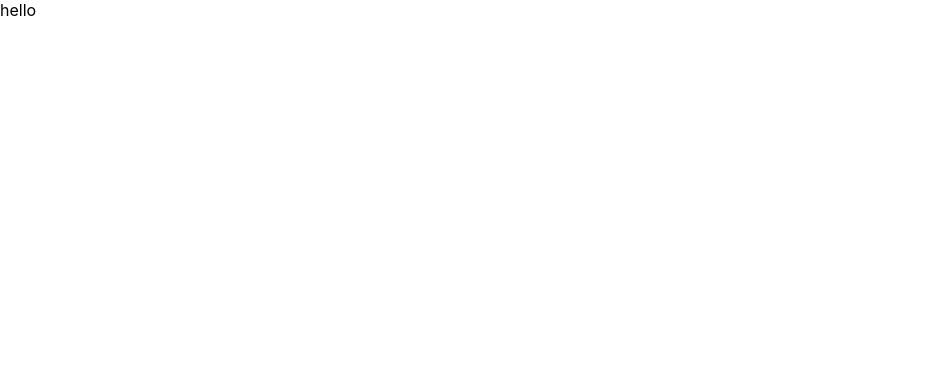
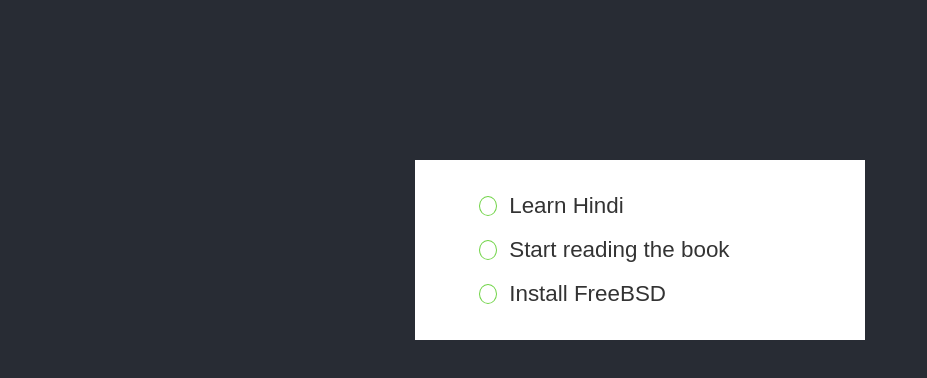
Before and after one commit to jpacanowski/react-todo-list-app, a React (Create React App) app: page / in a window 1280 px wide. Shown: the top 378 px of the page, without its empty margins (0-927 px from the left). Built offline with nearby package versions, Linux system fonts and the light colour scheme.

Commit message:
Add Tasks component

```diff
--- a/src/App.css
+++ b/src/App.css
@@ -1,38 +1,55 @@
-.App {
-  text-align: center;
+body {
+  background-color: #282c34;
 }
 
-.App-logo {
-  height: 40vmin;
-  pointer-events: none;
+.app {
+  margin: 10rem auto 0 auto;
+  background-color: #fff;
+  width: 450px;
 }
 
-@media (prefers-reduced-motion: no-preference) {
-  .App-logo {
-    animation: App-logo-spin infinite 20s linear;
-  }
+.todo {
+  display: flex;
+  align-items: center;
+  margin: 1rem 0;
 }
 
-.App-header {
-  background-color: #282c34;
-  min-height: 100vh;
+.todo-list {
   display: flex;
   flex-direction: column;
   align-items: center;
   justify-content: center;
-  font-size: calc(10px + 2vmin);
-  color: white;
 }
 
-.App-link {
-  color: #61dafb;
+.checkbox {
+  width: 18px;
+  height: 18px;
+  border-radius: 50%;
+  margin-right: 10px;
+  cursor: pointer;
+  font-size: 10px;
+  display: flex;
+  justify-content: center;
+  align-items: center;
+  transition: background-color .2s ease-in-out;
+  border: 1px solid #71D448;
 }
 
-@keyframes App-logo-spin {
-  from {
-    transform: rotate(0deg);
-  }
-  to {
-    transform: rotate(360deg);
-  }
+.checkbox:hover {
+  background-color: #71D448;
 }
+
+ul {
+  list-style: none;
+  line-height: 2rem;
+  padding: 0;
+}
+
+input {
+  border: none;
+  background: transparent;
+  color: #333;
+  font-size: 1.4rem;
+  outline: none;
+  width: 100%;
+}
--- a/src/App.js
+++ b/src/App.js
@@ -1,7 +1,27 @@
+import React, { useState } from 'react';
+import Tasks from './components/Tasks'
+import './App.css';
+
 function App() {
+
+  const [tasks, setTasks] = useState([
+    {
+      content: 'Learn Hindi',
+      isCompleted: true,
+    },
+    {
+      content: 'Start reading the book',
+      isCompleted: false,
+    },
+    {
+      content: 'Install FreeBSD',
+      isCompleted: false,
+    }
+  ]);
+
   return (
-    <div>
-      hello
+    <div className="app">
+      <Tasks tasks={tasks} />
     </div>
   );
 }
--- /dev/null
+++ b/src/components/Tasks.js
@@ -0,0 +1,19 @@
+function Tasks({ tasks }) {
+
+  return (
+    <>
+      <form className="todo-list">
+        <ul>
+          {tasks.map((task) => (
+            <li className="todo">
+              <div className="checkbox"></div>
+              <input type="text" value={task.content} />
+            </li>
+          ))}
+        </ul>
+      </form>
+    </>
+  );
+}
+
+export default Tasks;
```
